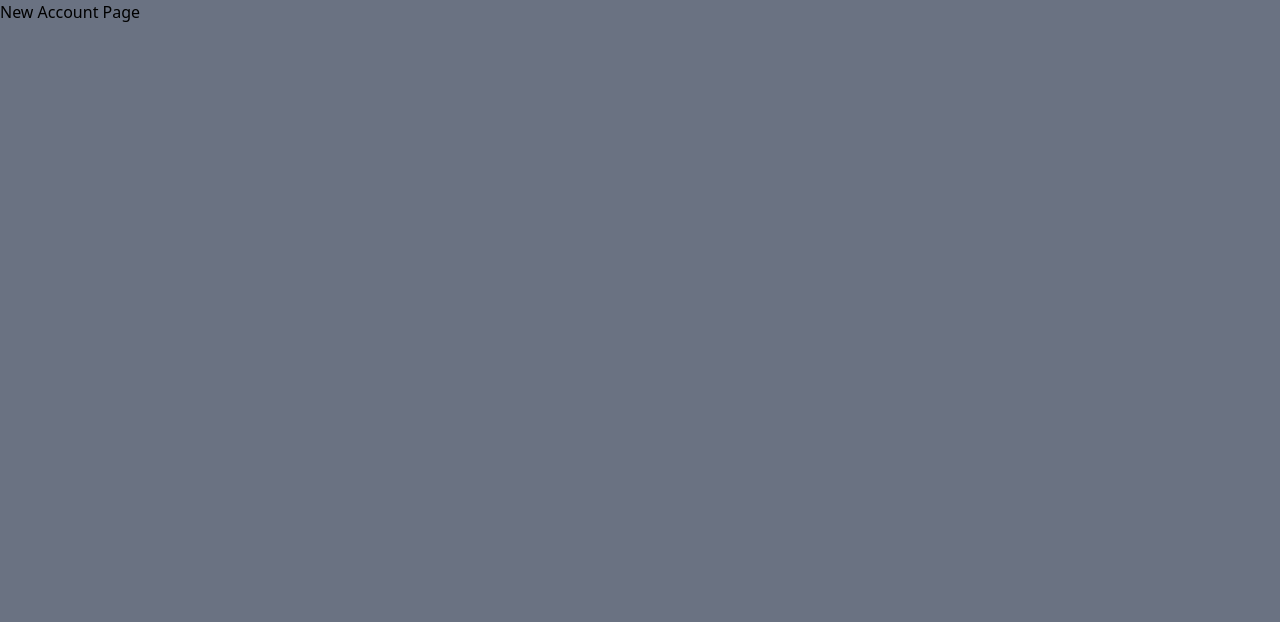
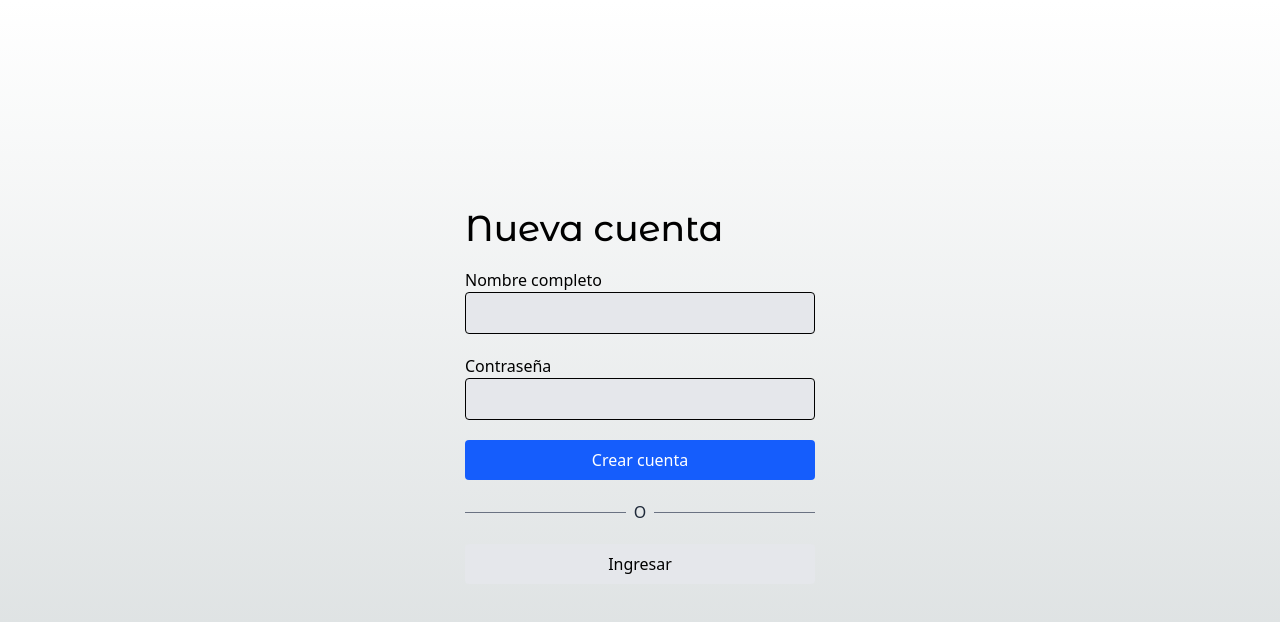
Before and after one commit to modoZen/next-teslo-shop, a Next.js app: page /auth/new-account in a window 1280 px wide. Shown: the top 622 px of the page. Built offline with nearby package versions, Linux system fonts and the light colour scheme.

Commit message:
login registro y auth layout

```diff
--- a/src/app/auth/layout.tsx
+++ b/src/app/auth/layout.tsx
@@ -3,5 +3,9 @@
 }: {
   children: React.ReactNode;
 }) {
-  return <div className="bg-gray-500 min-h-screen">{children}</div>;
+  return (
+    <main className="flex justify-center">
+      <div className="w-full sm:w-87.5">{children}</div>
+    </main>
+  );
 }
--- a/src/app/auth/login/page.tsx
+++ b/src/app/auth/login/page.tsx
@@ -1,7 +1,37 @@
+import { titleFont } from "@/config/fonts";
+import Link from "next/link";
+
 export default function Home() {
   return (
-    <main>
-      <h1>Login Page</h1>
+    <main className="flex flex-col min-h-screen pt-32 sm:pt-52">
+      <h1 className={`${titleFont.className} text-4xl mb-5`}>Ingresar</h1>
+
+      <div className="flex flex-col">
+        <label htmlFor="email">Correo electrónico</label>
+        <input
+          className="px-5 py-2 border bg-gray-200 rounded mb-5"
+          type="email"
+        />
+
+        <label htmlFor="email">Contraseña</label>
+        <input
+          className="px-5 py-2 border bg-gray-200 rounded mb-5"
+          type="email"
+        />
+
+        <button className="btn-primary">Ingresar</button>
+
+        {/* divisor l ine */}
+        <div className="flex items-center my-5">
+          <div className="flex-1 border-t border-gray-500"></div>
+          <div className="px-2 text-gray-800">O</div>
+          <div className="flex-1 border-t border-gray-500"></div>
+        </div>
+
+        <Link href="/auth/new-account" className="btn-secondary text-center">
+          Crear una nueva cuenta
+        </Link>
+      </div>
     </main>
   );
 }
--- a/src/app/auth/new-account/page.tsx
+++ b/src/app/auth/new-account/page.tsx
@@ -1,7 +1,37 @@
+import { titleFont } from "@/config/fonts";
+import Link from "next/link";
+
 export default function Home() {
   return (
-    <main>
-      <h1>New Account Page</h1>
+    <main className="flex flex-col min-h-screen pt-32 sm:pt-52">
+      <h1 className={`${titleFont.className} text-4xl mb-5`}>Nueva cuenta</h1>
+
+      <div className="flex flex-col">
+        <label htmlFor="email">Nombre completo</label>
+        <input
+          className="px-5 py-2 border bg-gray-200 rounded mb-5"
+          type="text"
+        />
+
+        <label htmlFor="email">Contraseña</label>
+        <input
+          className="px-5 py-2 border bg-gray-200 rounded mb-5"
+          type="email"
+        />
+
+        <button className="btn-primary">Crear cuenta</button>
+
+        {/* divisor l ine */}
+        <div className="flex items-center my-5">
+          <div className="flex-1 border-t border-gray-500"></div>
+          <div className="px-2 text-gray-800">O</div>
+          <div className="flex-1 border-t border-gray-500"></div>
+        </div>
+
+        <Link href="/auth/login" className="btn-secondary text-center">
+          Ingresar
+        </Link>
+      </div>
     </main>
   );
 }
```
